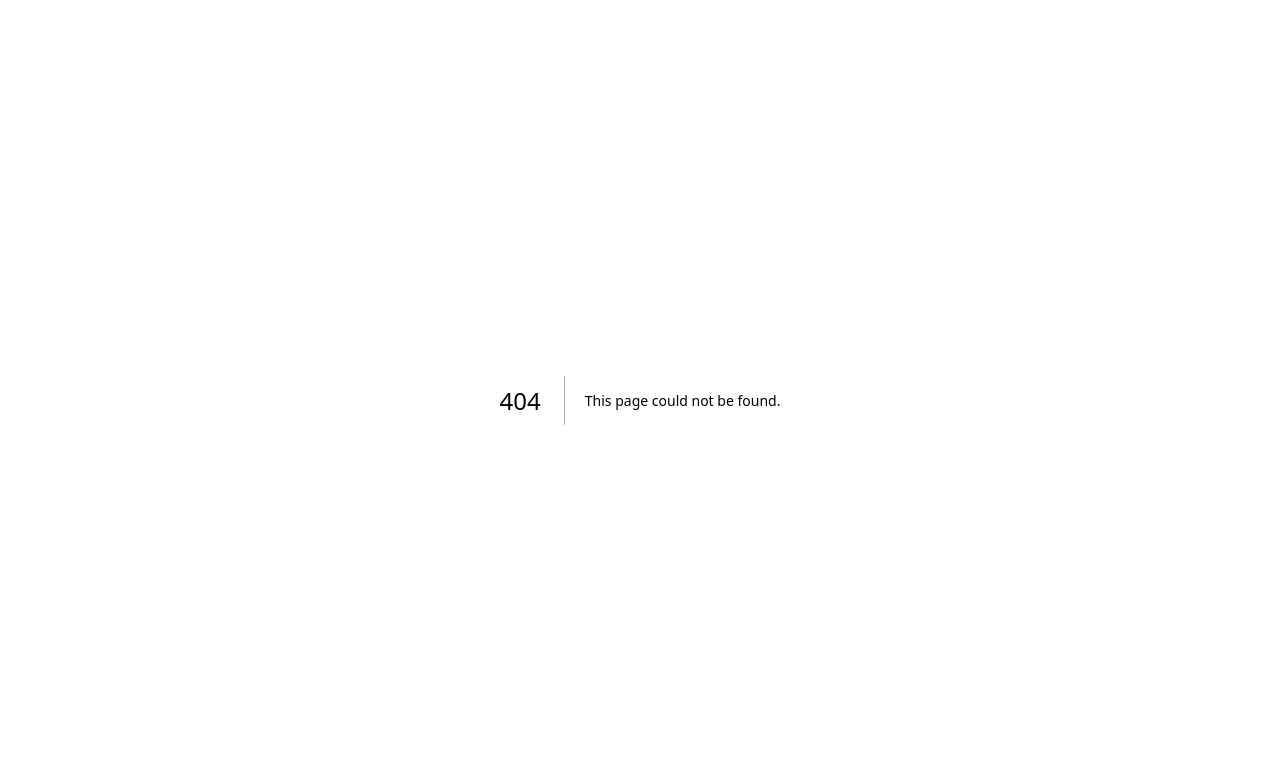
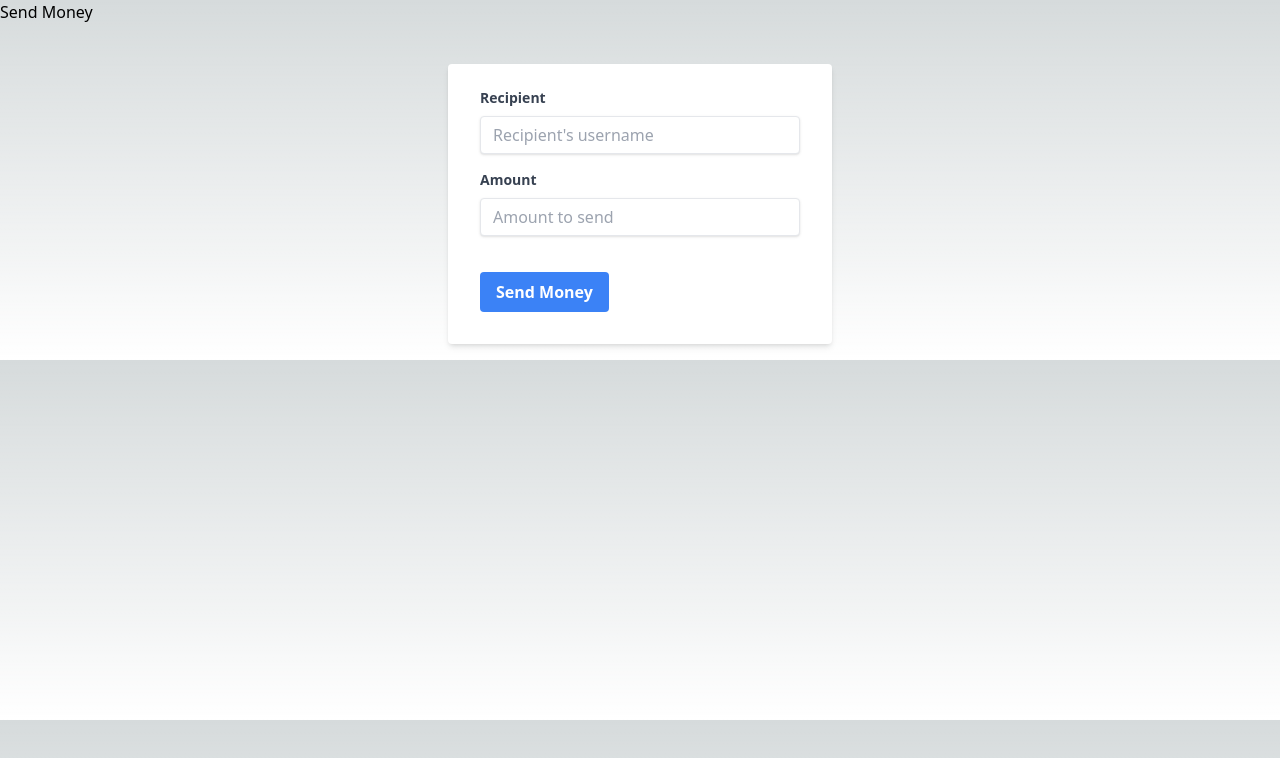
Before and after one commit to itsbishalb/PayM8, a Next.js app in the folder frontend/: page /send in a window 1280 px wide. Before the commit this address had no page. Shown: the top 758 px of the page. Built offline with nearby package versions, Linux system fonts and the light colour scheme.

Commit message:
PM-12 Added Frontend for sending

```diff
--- /dev/null
+++ b/frontend/app/SendComponent.js
@@ -0,0 +1,52 @@
+import React, { useState } from 'react';
+
+const SendMoneyForm = () => {
+    const [amount, setAmount] = useState('');
+    const [recipient, setRecipient] = useState('');
+
+    const handleSubmit = (e) => {
+        e.preventDefault();
+        // Handle the form submission logic here
+        console.log(`Sending ${amount} to ${recipient}`);
+    };
+
+    return (
+        <div className="max-w-sm mx-auto mt-10">
+            <form onSubmit={handleSubmit} className="bg-white shadow-md rounded px-8 pt-6 pb-8 mb-4">
+                <div className="mb-4">
+                    <label className="block text-gray-700 text-sm font-bold mb-2" htmlFor="recipient">
+                        Recipient
+                    </label>
+                    <input
+                        className="shadow appearance-none border rounded w-full py-2 px-3 text-gray-700 leading-tight focus:outline-none focus:shadow-outline"
+                        id="recipient"
+                        type="text"
+                        placeholder="Recipient's username"
+                        value={recipient}
+                        onChange={(e) => setRecipient(e.target.value)}
+                    />
+                </div>
+                <div className="mb-6">
+                    <label className="block text-gray-700 text-sm font-bold mb-2" htmlFor="amount">
+                        Amount
+                    </label>
+                    <input
+                        className="shadow appearance-none border rounded w-full py-2 px-3 text-gray-700 mb-3 leading-tight focus:outline-none focus:shadow-outline"
+                        id="amount"
+                        type="number"
+                        placeholder="Amount to send"
+                        value={amount}
+                        onChange={(e) => setAmount(e.target.value)}
+                    />
+                </div>
+                <div className="flex items-center justify-between">
+                    <button className="bg-blue-500 hover:bg-blue-700 text-white font-bold py-2 px-4 rounded focus:outline-none focus:shadow-outline" type="submit">
+                        Send Money
+                    </button>
+                </div>
+            </form>
+        </div>
+    );
+};
+
+export default SendMoneyForm;
--- /dev/null
+++ b/frontend/pages/send.js
@@ -0,0 +1,15 @@
+
+import React from 'react';
+import SendMoneyForm from '@/app/SendComponent';
+import "../app/globals.css"
+
+const Withdraw = () => {
+  return (
+    <div>
+      <h1>Send Money</h1>
+      <SendMoneyForm />
+    </div>
+  );
+};
+
+export default Withdraw;
```
